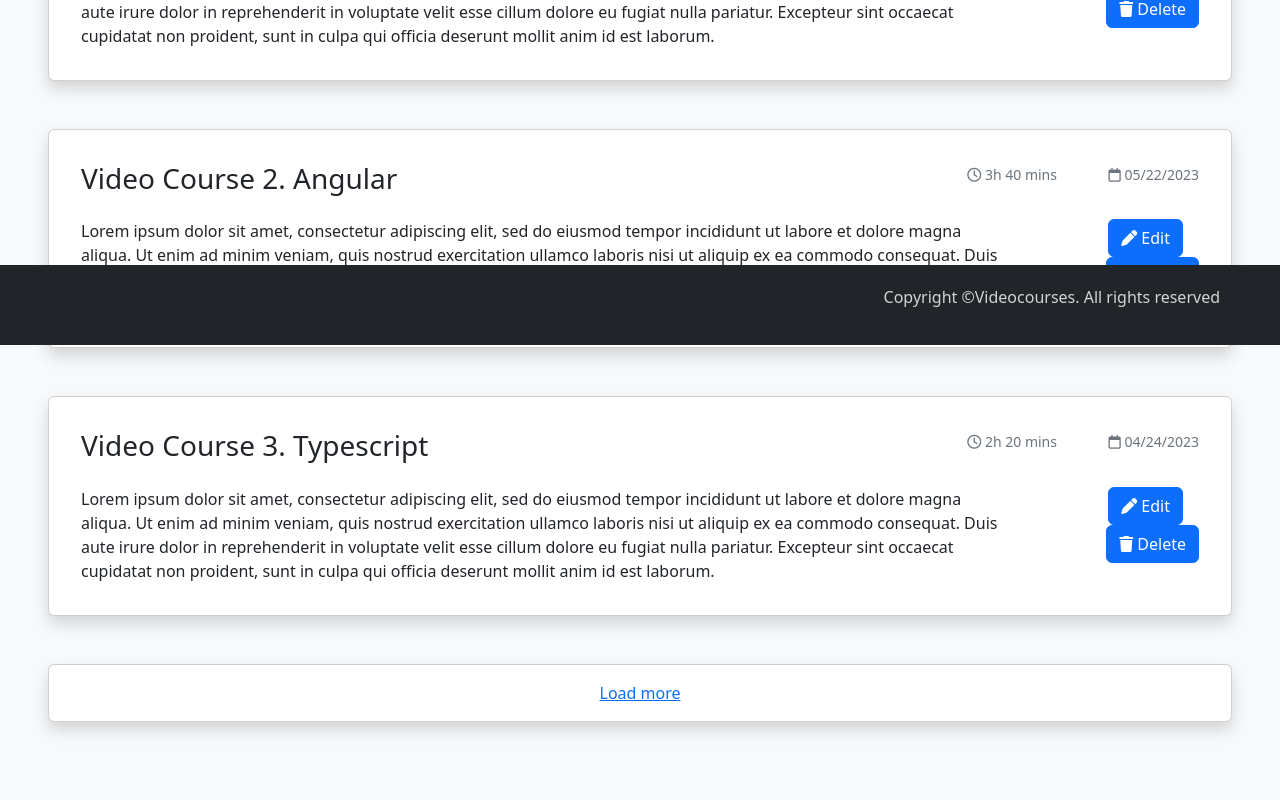
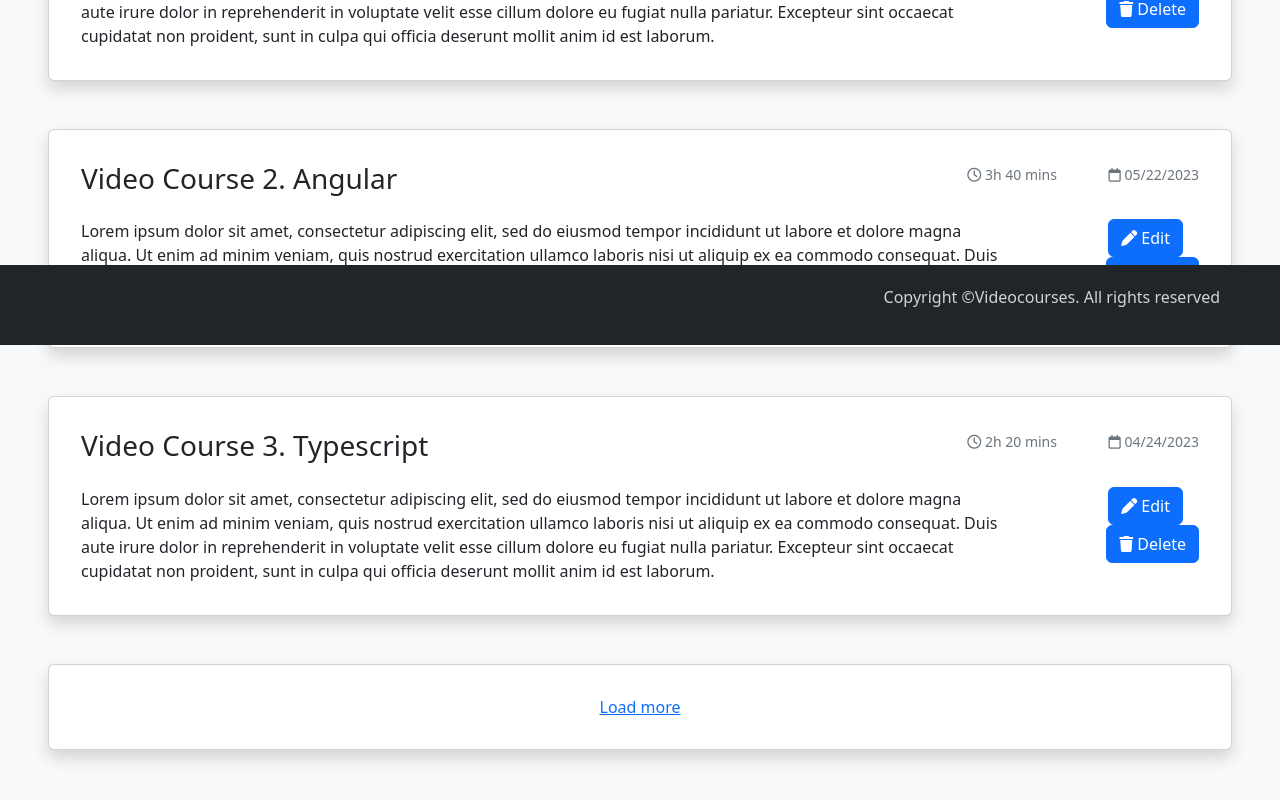
Before and after one commit to Sytnikovakatya/angular-courses-app, an Angular app: page / in a window 1280 px wide. Shown: the part 455-1255 px from the top of the page. Built offline with nearby package versions, Linux system fonts and the light colour scheme.

Commit message:
Update loader.component.html

```diff
--- a/src/app/components/loader/loader.component.html
+++ b/src/app/components/loader/loader.component.html
@@ -1,3 +1,3 @@
 <div class="loader card shadow rounded">
-  <a href="#">Load more</a>
+  <app-button text="Load more" class="btn btn-link"></app-button>
 </div>
```
